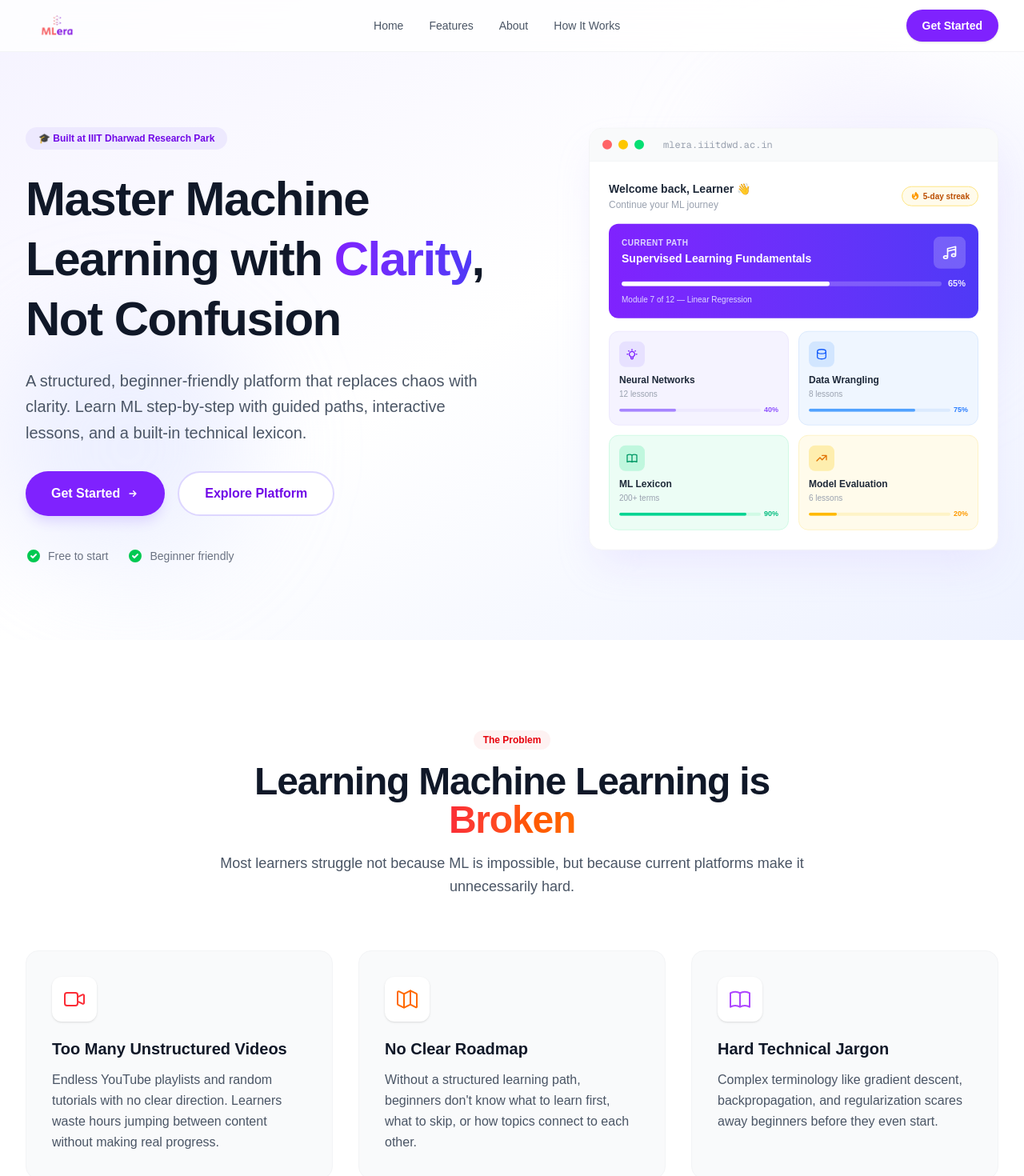
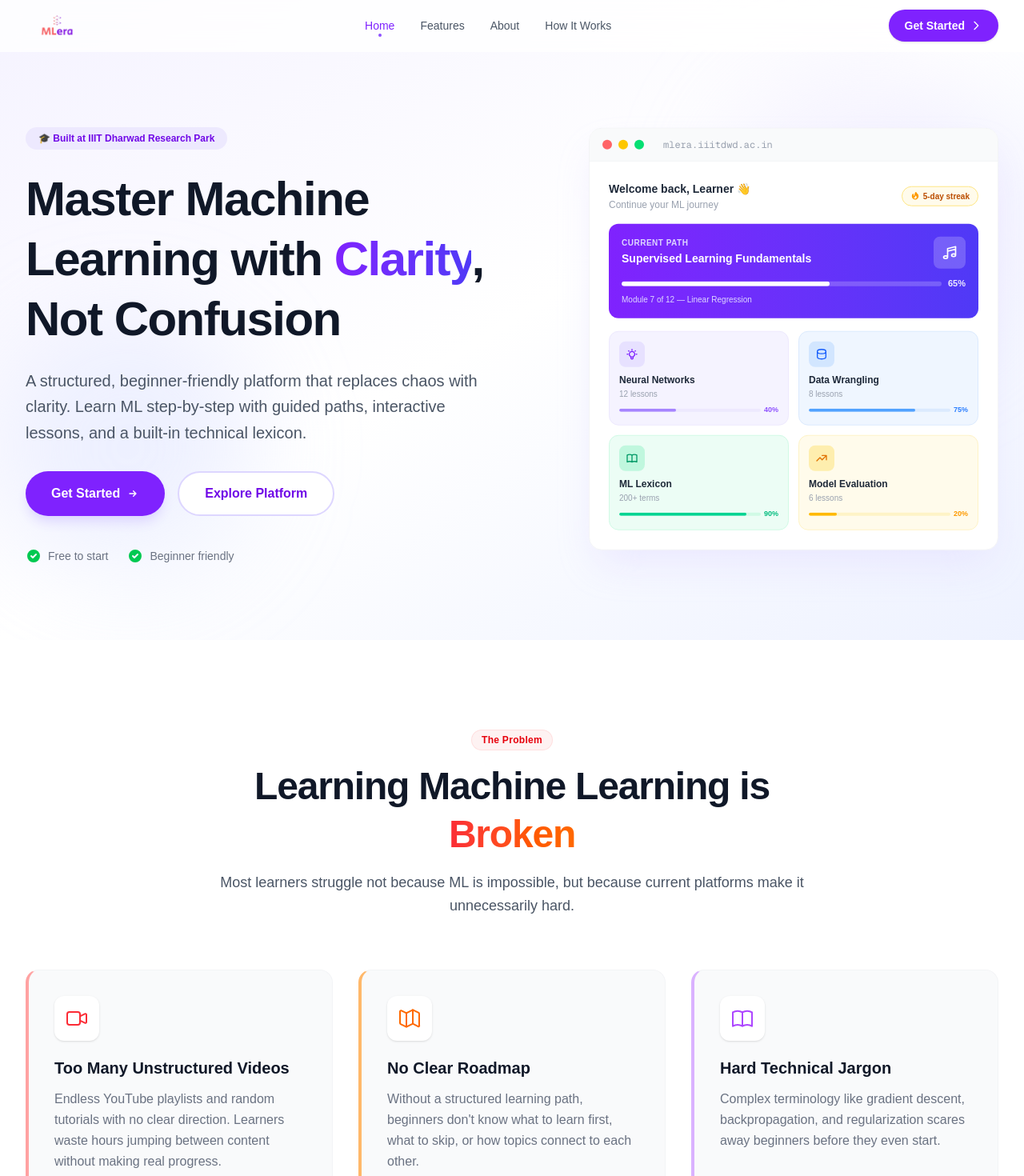
Before and after one commit to yogeeshsm/MLera_Assignment, a Next.js app: page / in a window 1280 px wide. Shown: the top 1470 px of the page at 80% size. Built offline with nearby package versions, Linux system fonts and the light colour scheme.

Commit message:
feat: reusable UI components, scroll-aware navbar, enhanced Tailwind across all sections

```diff
--- a/src/components/Features.jsx
+++ b/src/components/Features.jsx
@@ -1,4 +1,7 @@
 import SectionReveal from "./SectionReveal";
+import Badge from "./ui/Badge";
+import SectionHeader, { Highlight } from "./ui/SectionHeader";
+import Button from "./ui/Button";
 
 const features = [
   {
@@ -56,49 +59,59 @@ export default function Features() {
     <section id="features" className="py-12 sm:py-16 md:py-20 lg:py-28 bg-white">
       <div className="max-w-7xl mx-auto px-4 sm:px-6 lg:px-8">
         <SectionReveal>
-          <div className="text-center max-w-3xl mx-auto">
-            <span className="inline-flex items-center px-3 py-1 rounded-full text-xs font-semibold bg-violet-100 text-violet-700 mb-4">
-              Features
-            </span>
-            <h2 className="text-2xl sm:text-3xl md:text-4xl lg:text-5xl font-extrabold text-gray-900 tracking-tight">
-              Everything You Need to{" "}
-              <span className="text-transparent bg-clip-text bg-gradient-to-r from-violet-600 to-indigo-600">
-                Learn ML
-              </span>
-            </h2>
-            <p className="mt-3 sm:mt-4 text-base sm:text-lg text-gray-600 leading-relaxed">
-              MLera combines structured content, interactivity, and clarity into
-              a single platform built for real learning.
-            </p>
-          </div>
+          <SectionHeader
+            badge="Features"
+            badgeVariant="violet"
+            title={<>Everything You Need to <Highlight>Learn ML</Highlight></>}
+            subtitle="MLera combines structured content, interactivity, and clarity into a single platform built for real learning."
+            align="center"
+          />
         </SectionReveal>
 
         <div className="mt-10 sm:mt-16 grid grid-cols-1 sm:grid-cols-2 lg:grid-cols-4 gap-4 sm:gap-6">
           {features.map((feature, i) => (
             <SectionReveal key={i} delay={i * 100}>
-              <div className="group relative p-5 sm:p-7 rounded-2xl bg-white border border-gray-100 hover:-translate-y-2 hover:shadow-xl hover:border-gray-200 transition-all duration-300 ease-out h-full">
+              <div className="group relative flex flex-col p-5 sm:p-7 rounded-2xl bg-white ring-1 ring-gray-100 hover:ring-violet-200 hover:-translate-y-2 hover:shadow-xl hover:shadow-violet-50 transition-all duration-300 ease-out h-full">
                 {/* Icon */}
                 <div
-                  className={`w-12 h-12 sm:w-14 sm:h-14 rounded-xl ${feature.bg} flex items-center justify-center mb-4 sm:mb-5 group-hover:scale-110 transition-transform duration-300`}
+                  className={`w-12 h-12 sm:w-14 sm:h-14 rounded-xl bg-gradient-to-br ${feature.gradient} flex items-center justify-center mb-4 sm:mb-5 group-hover:scale-110 group-hover:shadow-lg transition-all duration-300 shrink-0`}
                 >
-                  <div className={`bg-gradient-to-r ${feature.gradient} bg-clip-text text-transparent`}>
-                    <div className="text-gray-700">{feature.icon}</div>
-                  </div>
+                  <div className="text-white">{feature.icon}</div>
                 </div>
 
                 <h3 className="text-base sm:text-lg font-bold text-gray-900 mb-1.5 sm:mb-2">
                   {feature.title}
                 </h3>
-                <p className="text-xs sm:text-sm text-gray-600 leading-relaxed">
+                <p className="text-xs sm:text-sm text-gray-500 leading-relaxed flex-1">
                   {feature.description}
                 </p>
 
-                {/* Hover gradient border effect */}
-                <div className={`absolute inset-x-0 bottom-0 h-1 rounded-b-2xl bg-gradient-to-r ${feature.gradient} opacity-0 group-hover:opacity-100 transition-opacity duration-300`} />
+                {/* Bottom arrow hint */}
+                <div className="mt-4 flex items-center gap-1 text-xs font-semibold text-violet-500 opacity-0 group-hover:opacity-100 transition-opacity duration-300">
+                  Explore
+                  <svg className="w-3.5 h-3.5 translate-x-0 group-hover:translate-x-0.5 transition-transform" fill="none" stroke="currentColor" viewBox="0 0 24 24">
+                    <path strokeLinecap="round" strokeLinejoin="round" strokeWidth={2.5} d="M9 5l7 7-7 7" />
+                  </svg>
+                </div>
+
+                {/* Hover gradient bottom bar */}
+                <div className={`absolute inset-x-0 bottom-0 h-0.5 rounded-b-2xl bg-gradient-to-r ${feature.gradient} opacity-0 group-hover:opacity-100 transition-opacity duration-300`} />
               </div>
             </SectionReveal>
           ))}
         </div>
+
+        {/* Bottom CTA row */}
+        <SectionReveal delay={400}>
+          <div className="mt-12 sm:mt-16 flex justify-center">
+            <Button href="#how-it-works" variant="outline" size="md">
+              See How It Works
+              <svg className="ml-2 w-4 h-4" fill="none" stroke="currentColor" viewBox="0 0 24 24">
+                <path strokeLinecap="round" strokeLinejoin="round" strokeWidth={2} d="M17 8l4 4m0 0l-4 4m4-4H3" />
+              </svg>
+            </Button>
+          </div>
+        </SectionReveal>
       </div>
     </section>
   );
--- a/src/components/Navbar.jsx
+++ b/src/components/Navbar.jsx
@@ -1,20 +1,52 @@
 "use client";
 
-import { useState } from "react";
+import { useState, useEffect } from "react";
 import Image from "next/image";
 
 export default function Navbar() {
   const [mobileOpen, setMobileOpen] = useState(false);
+  const [scrolled, setScrolled] = useState(false);
+  const [activeSection, setActiveSection] = useState("hero");
 
   const links = [
-    { label: "Home", href: "#hero" },
-    { label: "Features", href: "#features" },
-    { label: "About", href: "#about" },
-    { label: "How It Works", href: "#how-it-works" },
+    { label: "Home",        href: "#hero",         id: "hero" },
+    { label: "Features",    href: "#features",     id: "features" },
+    { label: "About",       href: "#about",        id: "about" },
+    { label: "How It Works",href: "#how-it-works", id: "how-it-works" },
   ];
 
+  /* Scroll-aware background */
+  useEffect(() => {
+    const onScroll = () => setScrolled(window.scrollY > 24);
+    window.addEventListener("scroll", onScroll, { passive: true });
+    return () => window.removeEventListener("scroll", onScroll);
+  }, []);
+
+  /* Active section detection */
+  useEffect(() => {
+    const sectionIds = links.map((l) => l.id);
+    const observers = sectionIds.map((id) => {
+      const el = document.getElementById(id);
+      if (!el) return null;
+      const obs = new IntersectionObserver(
+        ([entry]) => { if (entry.isIntersecting) setActiveSection(id); },
+        { rootMargin: "-40% 0px -40% 0px", threshold: 0 }
+      );
+      obs.observe(el);
+      return obs;
+    });
+    return () => observers.forEach((o) => o?.disconnect());
+  // eslint-disable-next-line react-hooks/exhaustive-deps
+  }, []);
+
   return (
-    <nav className="fixed top-0 left-0 right-0 z-50 bg-white/80 backdrop-blur-md border-b border-gray-100">
+    <nav
+      className={`fixed top-0 left-0 right-0 z-50 transition-all duration-300 ease-out border-b ${
+        scrolled
+          ? "bg-white/95 backdrop-blur-md shadow-sm shadow-gray-100/80 border-gray-100"
+          : "bg-white/80 backdrop-blur-md border-transparent"
+      }`}
+    >
       <div className="max-w-7xl mx-auto px-4 sm:px-6 lg:px-8">
         <div className="flex items-center justify-between h-14 sm:h-16">
           {/* Logo */}
@@ -31,24 +63,38 @@ export default function Navbar() {
 
           {/* Desktop Links */}
           <div className="hidden md:flex items-center gap-8">
-            {links.map((link) => (
+            {links.map((link) => {
+              const isActive = activeSection === link.id;
+              return (
                 <a
                   key={link.label}
                   href={link.href}
-                className="text-sm font-medium text-gray-600 hover:text-violet-600 transition duration-200"
+                  className={`relative text-sm font-medium transition duration-200 group ${
+                    isActive ? "text-violet-600" : "text-gray-600 hover:text-violet-600"
+                  }`}
                 >
                   {link.label}
+                  {/* Active indicator dot */}
+                  <span
+                    className={`absolute -bottom-1 left-1/2 -translate-x-1/2 w-1 h-1 rounded-full bg-violet-500 transition-all duration-300 ${
+                      isActive ? "opacity-100 scale-100" : "opacity-0 scale-0"
+                    }`}
+                  />
                 </a>
-            ))}
+              );
+            })}
           </div>
 
           {/* Desktop CTA */}
           <div className="hidden md:block">
             <a
               href="#cta"
-              className="inline-flex items-center px-5 py-2.5 text-sm font-semibold text-white bg-violet-600 rounded-full hover:bg-violet-700 hover:scale-105 transition-all duration-300 ease-out shadow-sm hover:shadow-lg"
+              className="inline-flex items-center px-5 py-2.5 text-sm font-semibold text-white bg-violet-600 rounded-full hover:bg-violet-700 hover:scale-105 transition-all duration-300 ease-out shadow-sm hover:shadow-lg hover:shadow-violet-200"
             >
               Get Started
+              <svg className="ml-1.5 w-4 h-4" fill="none" stroke="currentColor" viewBox="0 0 24 24">
+                <path strokeLinecap="round" strokeLinejoin="round" strokeWidth={2} d="M9 5l7 7-7 7" />
+              </svg>
             </a>
           </div>
 
@@ -75,17 +121,26 @@ export default function Navbar() {
           mobileOpen ? "max-h-80 opacity-100" : "max-h-0 opacity-0"
         }`}
       >
-        <div className="px-4 sm:px-6 py-4 bg-white border-t border-gray-100 space-y-3">
-          {links.map((link) => (
+        <div className="px-4 sm:px-6 py-4 bg-white/95 backdrop-blur-md border-t border-gray-100 space-y-1">
+          {links.map((link) => {
+            const isActive = activeSection === link.id;
+            return (
               <a
                 key={link.label}
                 href={link.href}
                 onClick={() => setMobileOpen(false)}
-              className="block text-sm font-medium text-gray-600 hover:text-violet-600 transition py-2"
+                className={`flex items-center gap-2 text-sm font-medium transition py-2 px-3 rounded-lg ${
+                  isActive
+                    ? "text-violet-600 bg-violet-50"
+                    : "text-gray-600 hover:text-violet-600 hover:bg-gray-50"
+                }`}
               >
+                {isActive && <span className="w-1.5 h-1.5 rounded-full bg-violet-500 shrink-0" />}
                 {link.label}
               </a>
-          ))}
+            );
+          })}
+          <div className="pt-2">
             <a
               href="#cta"
               onClick={() => setMobileOpen(false)}
@@ -95,6 +150,7 @@ export default function Navbar() {
             </a>
           </div>
         </div>
+      </div>
     </nav>
   );
 }
--- a/src/components/Problem.jsx
+++ b/src/components/Problem.jsx
@@ -1,4 +1,6 @@
 import SectionReveal from "./SectionReveal";
+import Badge from "./ui/Badge";
+import SectionHeader, { Highlight } from "./ui/SectionHeader";
 
 const problems = [
   {
@@ -10,6 +12,8 @@ const problems = [
     title: "Too Many Unstructured Videos",
     description:
       "Endless YouTube playlists and random tutorials with no clear direction. Learners waste hours jumping between content without making real progress.",
+    fix: "Guided structured paths",
+    accent: "border-l-red-300 group-hover:border-l-red-500",
   },
   {
     icon: (
@@ -20,6 +24,8 @@ const problems = [
     title: "No Clear Roadmap",
     description:
       "Without a structured learning path, beginners don't know what to learn first, what to skip, or how topics connect to each other.",
+    fix: "Visual progress roadmap",
+    accent: "border-l-orange-300 group-hover:border-l-orange-500",
   },
   {
     icon: (
@@ -30,6 +36,8 @@ const problems = [
     title: "Hard Technical Jargon",
     description:
       "Complex terminology like gradient descent, backpropagation, and regularization scares away beginners before they even start.",
+    fix: "Built-in plain-English lexicon",
+    accent: "border-l-purple-300 group-hover:border-l-purple-500",
   },
 ];
 
@@ -38,36 +46,38 @@ export default function Problem() {
     <section id="problem" className="py-12 sm:py-16 md:py-20 lg:py-28 bg-white">
       <div className="max-w-7xl mx-auto px-4 sm:px-6 lg:px-8">
         <SectionReveal>
-          <div className="text-center max-w-3xl mx-auto">
-            <span className="inline-flex items-center px-3 py-1 rounded-full text-xs font-semibold bg-red-50 text-red-600 mb-4">
-              The Problem
-            </span>
-            <h2 className="text-2xl sm:text-3xl md:text-4xl lg:text-5xl font-extrabold text-gray-900 tracking-tight">
-              Learning Machine Learning is{" "}
-              <span className="text-transparent bg-clip-text bg-gradient-to-r from-red-500 to-orange-500">
-                Broken
-              </span>
-            </h2>
-            <p className="mt-3 sm:mt-4 text-base sm:text-lg text-gray-600 leading-relaxed">
-              Most learners struggle not because ML is impossible, but because
-              current platforms make it unnecessarily hard.
-            </p>
-          </div>
+          <SectionHeader
+            badge="The Problem"
+            badgeVariant="red"
+            title={<>Learning Machine Learning is <Highlight from="from-red-500" to="to-orange-500">Broken</Highlight></>}
+            subtitle="Most learners struggle not because ML is impossible, but because current platforms make it unnecessarily hard."
+            align="center"
+          />
         </SectionReveal>
 
         <div className="mt-10 sm:mt-16 grid sm:grid-cols-2 md:grid-cols-3 gap-4 sm:gap-6 md:gap-8">
           {problems.map((item, i) => (
             <SectionReveal key={i} delay={i * 150}>
-              <div className="group relative p-5 sm:p-6 md:p-8 rounded-2xl bg-gray-50 border border-gray-100 hover:-translate-y-2 hover:shadow-xl hover:border-gray-200 transition-all duration-300 ease-out h-full">
-                <div className="w-12 h-12 sm:w-14 sm:h-14 rounded-xl bg-white shadow-sm flex items-center justify-center mb-4 sm:mb-5 group-hover:scale-110 transition-transform duration-300">
+              <div
+                className={`group relative p-5 sm:p-6 md:p-8 rounded-2xl bg-gray-50 border border-gray-100 border-l-4 ${item.accent} hover:-translate-y-2 hover:shadow-xl hover:bg-white hover:border-gray-200 transition-all duration-300 ease-out h-full flex flex-col`}
+              >
+                <div className="w-12 h-12 sm:w-14 sm:h-14 rounded-xl bg-white shadow-sm flex items-center justify-center mb-4 sm:mb-5 group-hover:scale-110 transition-transform duration-300 shrink-0">
                   {item.icon}
                 </div>
                 <h3 className="text-lg sm:text-xl font-bold text-gray-900 mb-2 sm:mb-3">
                   {item.title}
                 </h3>
-                <p className="text-sm sm:text-base text-gray-600 leading-relaxed">
+                <p className="text-sm sm:text-base text-gray-500 leading-relaxed flex-1">
                   {item.description}
                 </p>
+
+                {/* Resolution hint */}
+                <div className="mt-4 pt-4 border-t border-gray-100 flex items-center gap-1.5 text-xs font-semibold text-violet-600">
+                  <svg className="w-3.5 h-3.5 text-violet-500" fill="none" stroke="currentColor" viewBox="0 0 24 24">
+                    <path strokeLinecap="round" strokeLinejoin="round" strokeWidth={2.5} d="M5 13l4 4L19 7" />
+                  </svg>
+                  MLera: {item.fix}
+                </div>
               </div>
             </SectionReveal>
           ))}
--- /dev/null
+++ b/src/components/ui/Badge.jsx
@@ -0,0 +1,33 @@
+/**
+ * Reusable Badge / pill label component.
+ *
+ * Usage:
+ *   <Badge>🔬 Interactive Learning</Badge>
+ *   <Badge variant="red">The Problem</Badge>
+ *   <Badge variant="green">New</Badge>
+ */
+
+const VARIANTS = {
+  violet: "bg-violet-100 text-violet-700 ring-1 ring-violet-200/60",
+  indigo: "bg-indigo-100 text-indigo-700 ring-1 ring-indigo-200/60",
+  red:    "bg-red-50    text-red-600    ring-1 ring-red-200/60",
+  green:  "bg-emerald-50 text-emerald-700 ring-1 ring-emerald-200/60",
+  amber:  "bg-amber-50  text-amber-700  ring-1 ring-amber-200/60",
+  gray:   "bg-gray-100  text-gray-600   ring-1 ring-gray-200/60",
+};
+
+export default function Badge({ children, variant = "violet", className = "", pulse = false }) {
+  return (
+    <span
+      className={`
+        inline-flex items-center gap-1.5 px-3 py-1 rounded-full
+        text-xs font-semibold tracking-wide
+        ${VARIANTS[variant] ?? VARIANTS.violet}
+        ${pulse ? "animate-pulse" : ""}
+        ${className}
+      `.trim()}
+    >
+      {children}
+    </span>
+  );
+}
--- /dev/null
+++ b/src/components/ui/Button.jsx
@@ -0,0 +1,55 @@
+/**
+ * Reusable Button component.
+ *
+ * Usage:
+ *   <Button href="#cta">Get Started</Button>
+ *   <Button variant="outline" href="#features">Explore</Button>
+ *   <Button variant="ghost">Learn More</Button>
+ */
+
+const VARIANTS = {
+  primary:
+    "text-white bg-violet-600 hover:bg-violet-700 shadow-lg shadow-violet-200 hover:shadow-xl hover:shadow-violet-300",
+  outline:
+    "text-violet-700 bg-white border-2 border-violet-200 hover:border-violet-400 hover:shadow-lg",
+  ghost:
+    "text-white border-2 border-white/30 hover:bg-white/10",
+  white:
+    "text-violet-700 bg-white hover:scale-105 hover:shadow-2xl shadow-lg",
+};
+
+const SIZES = {
+  sm:  "px-4 py-2 text-sm",
+  md:  "px-6 sm:px-8 py-3 sm:py-3.5 text-sm sm:text-base",
+  lg:  "px-8 sm:px-10 py-3.5 sm:py-4 text-base sm:text-lg",
+};
+
+export default function Button({
+  children,
+  href,
+  variant = "primary",
+  size = "md",
+  className = "",
+  onClick,
+  disabled,
+  ...props
+}) {
+  const base =
+    "inline-flex items-center justify-center gap-2 rounded-full font-semibold transition-all duration-300 ease-out hover:scale-105 cursor-pointer select-none";
+
+  const classes = `${base} ${VARIANTS[variant] ?? VARIANTS.primary} ${SIZES[size] ?? SIZES.md} ${className}`;
+
+  if (href) {
+    return (
+      <a href={href} className={classes} {...props}>
+        {children}
+      </a>
+    );
+  }
+
+  return (
+    <button onClick={onClick} disabled={disabled} className={classes} {...props}>
+      {children}
+    </button>
+  );
+}
--- /dev/null
+++ b/src/components/ui/SectionHeader.jsx
@@ -0,0 +1,48 @@
+/**
+ * Reusable section header: badge + title + subtitle.
+ *
+ * Usage:
+ *   <SectionHeader
+ *     badge="Features"
+ *     title={<>Everything You Need to <Highlight>Learn ML</Highlight></>}
+ *     subtitle="MLera combines structured content..."
+ *   />
+ */
+
+import Badge from "./Badge";
+
+export function Highlight({ children, from = "from-violet-600", to = "to-indigo-600" }) {
+  return (
+    <span className={`text-transparent bg-clip-text bg-gradient-to-r ${from} ${to}`}>
+      {children}
+    </span>
+  );
+}
+
+export default function SectionHeader({
+  badge,
+  badgeVariant = "violet",
+  title,
+  subtitle,
+  align = "center",
+  className = "",
+}) {
+  const alignClass = align === "left" ? "text-left" : "text-center mx-auto";
+  return (
+    <div className={`max-w-3xl ${alignClass} ${className}`}>
+      {badge && (
+        <Badge variant={badgeVariant} className="mb-4">
+          {badge}
+        </Badge>
+      )}
+      <h2 className="text-2xl sm:text-3xl md:text-4xl lg:text-5xl font-extrabold text-gray-900 tracking-tight leading-tight">
+        {title}
+      </h2>
+      {subtitle && (
+        <p className="mt-3 sm:mt-4 text-base sm:text-lg text-gray-600 leading-relaxed">
+          {subtitle}
+        </p>
+      )}
+    </div>
+  );
+}
```
Also changed, not shown: src/app/globals.css (+86 -0 lines), src/components/CTA.jsx (+15 -11 lines). Lines whose indentation alone changed are shown as unchanged.
